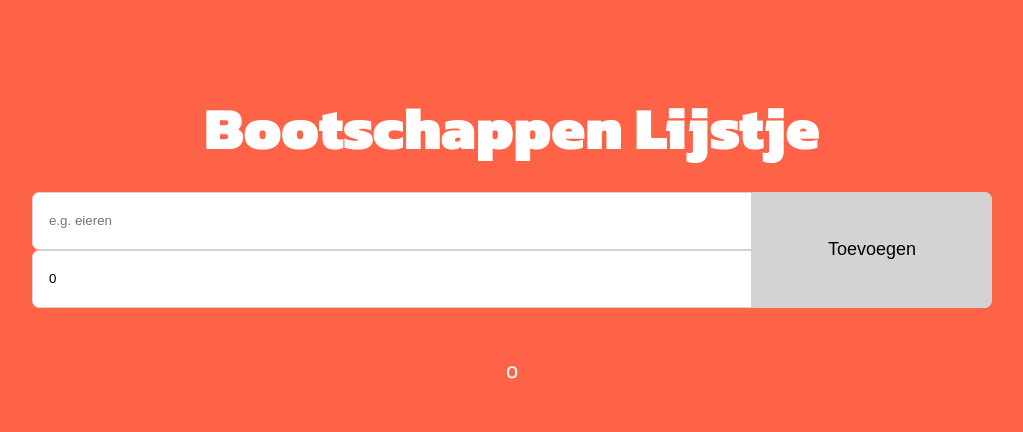
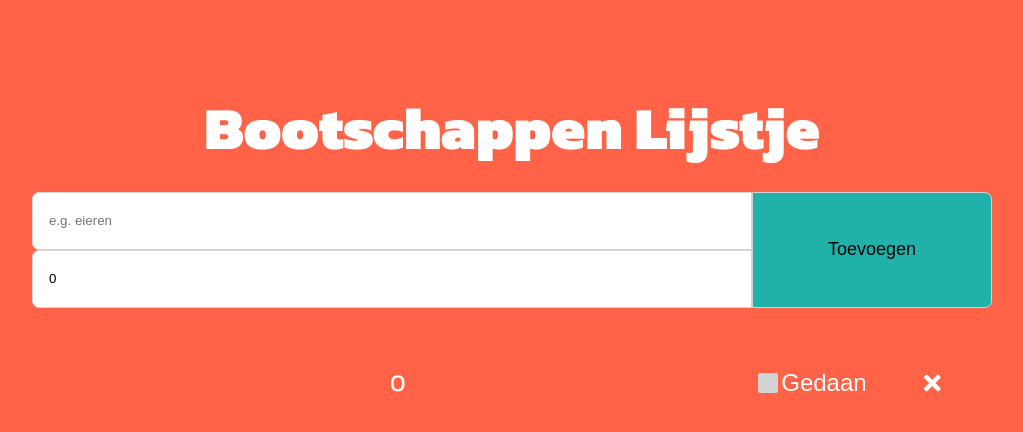
Before and after one commit to qixiaoling/BootschappenLijst, a React (Create React App) app: page / in a window 1280 px wide. Both pictures are taken after a click on the button "Toevoegen". Shown: the top 432 px of the page, without its empty margins (128-1151 px from the left). Built offline with nearby package versions, Linux system fonts and the light colour scheme; a web font is replaced by a local one.

Commit message:
finished the basic functions

```diff
--- a/public/index.html
+++ b/public/index.html
@@ -12,9 +12,9 @@
     <link rel="stylesheet" href="https://use.fontawesome.com/releases/v5.15.2/css/all.css"
           integrity="sha384-vSIIfh2YWi9wW0r9iZe7RJPrKwp6bG+s9QZMoITbCckVJqGCCRhc+ccxNcdpHuYu"
           crossorigin="anonymous">
-    <link href="https://fonts.googleapis.com/css2?family=Kanit:wght@400;900&display=swap" rel="stylesheet">    <link rel="preconnect" href="https://fonts.gstatic.com" crossorigin>
+    <link href="https://fonts.googleapis.com/css2?family=Kanit:wght@400;900&display=swap" rel="stylesheet">
     <link href="https://fonts.googleapis.com/css2?family=Bowlby+One+SC&display=swap" rel="stylesheet">
-
+    <link rel="stylesheet" href="https://cdnjs.cloudflare.com/ajax/libs/font-awesome/5.13.0/css/all.min.css">
     <link rel="apple-touch-icon" href="%PUBLIC_URL%/logo192.png" />
     <!--
       manifest.json provides metadata used when your web app is installed on a
--- a/src/App.css
+++ b/src/App.css
@@ -14,6 +14,7 @@
     --clr-tomato: tomato;
     --clr-green: lightseagreen;
     --clr-gray: lightgray;
+    --clr-gray-darker: #a5a5a5;
 
     --fs-h1: 3rem;
     --fs-h2: 2.25rem;
@@ -114,7 +115,8 @@ h2 {
     grid-gap: 0;
     grid-template-columns: 3fr 1fr;
 }
-.Grocery-list {
+.Grocery-list-container {
+    width: 100%;
     height: 70%;
 }
 .item {
@@ -132,8 +134,81 @@ h2 {
     padding: 0 1rem;
 }
 .btn {
+    background-color: var(--clr-green);
     grid-area: btn;
     border: 1px solid lightgray;
     border-top-right-radius: 7px;
     border-bottom-right-radius: 7px;
 }
+.Grocery-list-content {
+    width: 100%;
+    margin: 0 auto;
+    display: grid;
+    /*grid-template-columns: 1.5fr 1.5fr 1fr;*/
+    grid-template-columns: 1.5fr 1.5fr 0.5fr 0.5fr;
+    grid-gap: 0;
+}
+.check-btn {
+    display: flex;
+    justify-content: space-evenly;
+    align-items: center;
+    background-color: transparent;
+    border:transparent;
+}
+input[type="checkbox"] {
+    appearance: none;
+    -webkit-appearance: none;
+    width: 20px;
+    height: 20px;
+    background-color: var(--clr-gray);
+    border-radius: 2px;
+    display: flex;
+    justify-content: center;
+    align-items: center;
+    cursor: pointer;
+}
+.Grocery-list-content p {
+    font-size: 1.5rem;
+}
+.Grocery-list-content label {
+    font-size: 1.5rem;
+    color : var(--clr-light);
+}
+input[type="checkbox"]::after {
+    content: "\f00c";
+    font-family: 'Font Awesome\ 5 Free';
+    font-weight: 900;
+    font-size: 1rem;
+    color: var(--clr-light);
+    display: none;
+    transition: all 0.3s ease-in-out;
+}
+input[type="checkbox"]:hover {
+    background-color: var(--clr-gray-darker);
+}
+input[type="checkbox"]:checked {
+    background-color: var(--clr-green);
+}
+input[type="checkbox"]:checked::after {/*let op! Made a mistake*/
+    display: block;
+}
+
+.delete-btn {
+    width: 20px;
+    height: 20px;
+    background-color: var(--clr-tomato);
+    color: var(--clr-light);
+    display: flex;
+    justify-content: center;
+    align-items: center;
+    justify-self: center;
+    align-self: center;
+    border: transparent;
+    font-size: 1.5rem;
+    font-weight: 900;
+    cursor: pointer;
+    transition: all 0.3s ease-in-out;
+}
+.delete-btn:hover{
+    color: var(--clr-dark);
+}
--- a/src/App.tsx
+++ b/src/App.tsx
@@ -1,6 +1,7 @@
 import React, {ChangeEvent, useState} from 'react';
 import './App.css';
 import GroceryItem from "./Component/GroceryItem";
+
 export interface GroceryItemInterface  {
     itemName: string;
     number: number;
@@ -25,6 +26,10 @@ const App: React.FC =()=> {
         setNumber(0);
         console.log(groceryList)
     }
+    const deleteItem = (name: string):void => {/*let op! Made a mistake*/
+        const newList = groceryList.filter((item)=> item.itemName !== name);
+        setGroceryList(newList);/*let op! Made a mistake*/
+    }
     return (
         <div className="App-container">
             <div className="App-content">
@@ -46,9 +51,9 @@ const App: React.FC =()=> {
                     />
                     <button className="btn" onClick={handleAdd}>Toevoegen</button>
                 </div>
-                <div className="Grocery-list">
+                <div className="Grocery-list-container">
                     {groceryList.map((listItem, key: number)=>{
-                        return <GroceryItem itemToBuy={listItem} key={key}/>
+                        return <GroceryItem itemToBuy={listItem} key={key} deleteItem={deleteItem}/>
                     })}
                 </div>
             </div>
--- a/src/Component/GroceryItem.tsx
+++ b/src/Component/GroceryItem.tsx
@@ -2,12 +2,21 @@ import React from "react";
 import {GroceryItemInterface} from '../App';
 type Props = {
     itemToBuy : GroceryItemInterface,
+    deleteItem (name: string) : void;/*let op! Made a mistake*/
 }
-const GroceryItem = ({ itemToBuy }: Props) => {
+const GroceryItem = ({ itemToBuy, deleteItem}: Props) => {
     return (
-        <div>
-            <p>{itemToBuy.itemName}</p>
-            <p>{itemToBuy.number}</p>
+        <div className="Grocery-list-content">
+                <p>{itemToBuy.itemName}</p>
+                <p>{itemToBuy.number}</p>
+                <button className='check-btn'>
+                    <input type="checkbox" id="check"/>
+                    <label htmlFor="check">Gedaan</label>
+                </button >
+                <button className='delete-btn' onClick={()=> deleteItem(itemToBuy.itemName)}>
+                    <i className="fas fa-times"></i>
+                </button>
+
         </div>
     ) }
 export default GroceryItem;
```
